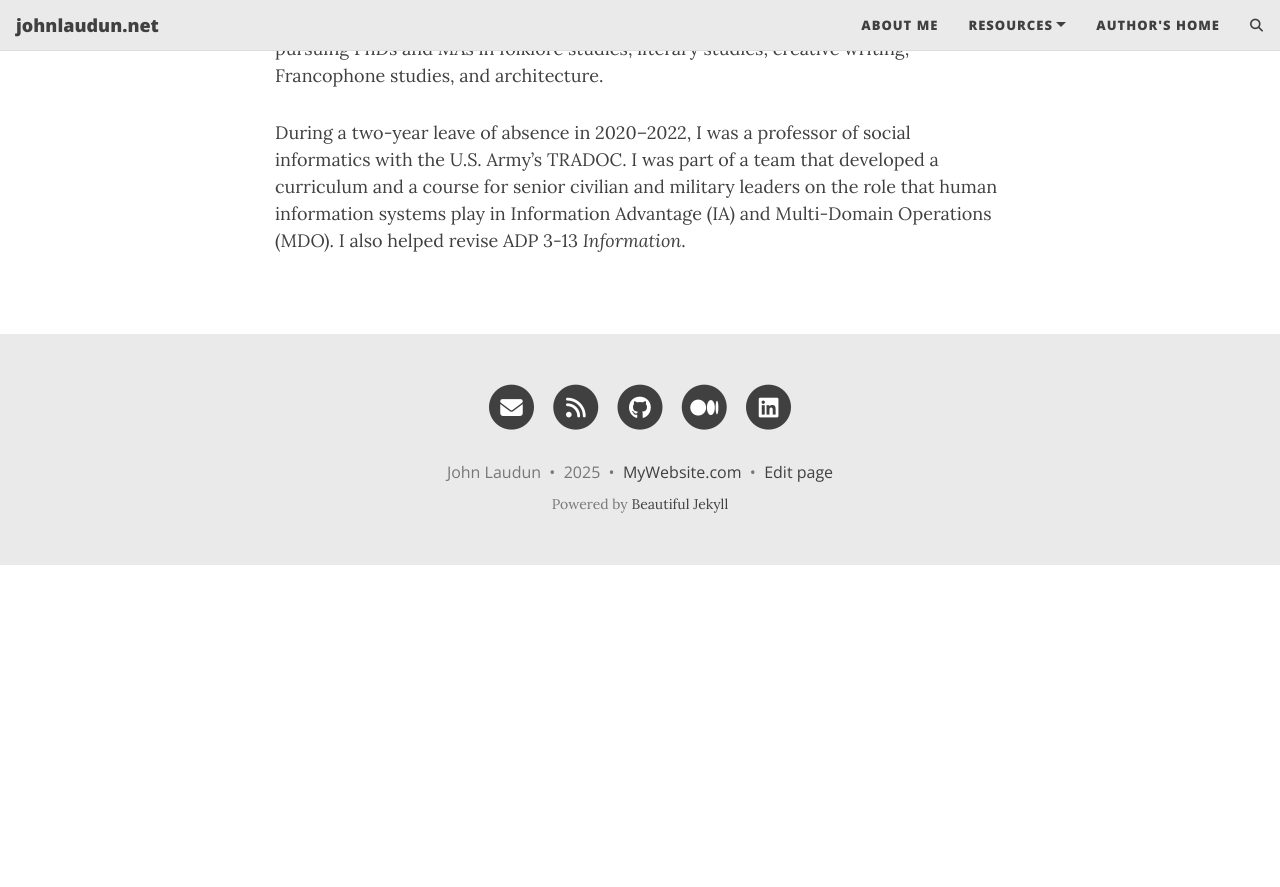
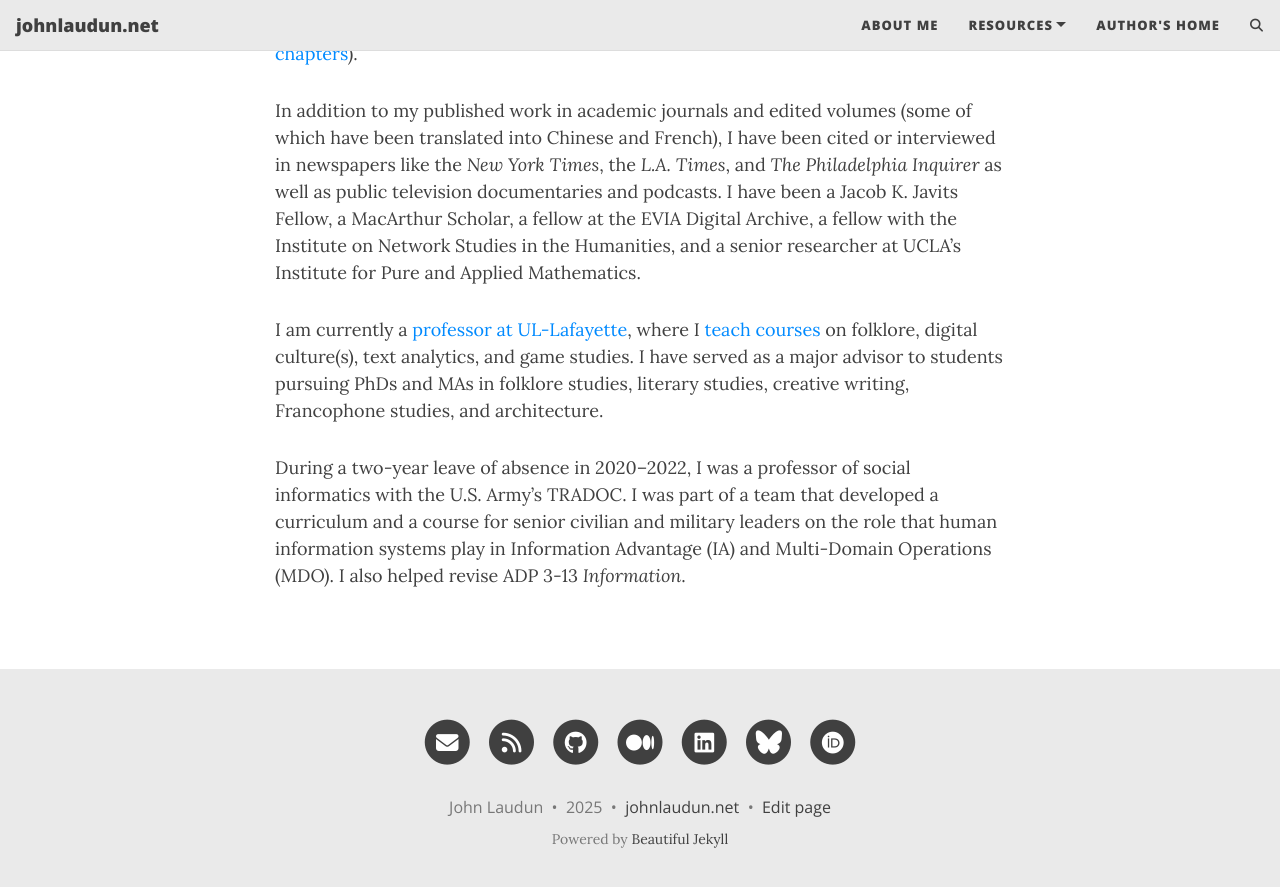
Before and after one commit to johnlaudun/jln, a Jekyll site: the page built from index.md, in a window 1280 px wide and 900 px high, scrolled down 916 px. Shown: the top 887 px of the window. Built offline with Jekyll 4.4.1, drawn with Linux system fonts in a browser that asks for light colours; comment, search, counter and statistics services are not loaded; before the commit the page ends 1481 px from its top, so only the background shows below that.

Commit message:
Adjusting to new CSS 1

```diff
--- a/_config.yml
+++ b/_config.yml
@@ -56,17 +56,17 @@
   email: "someone@example.com"
   rss: true  # toggles RSS link at bottom of page
   github: johnlaudun
-  # twitter: daattali
-  # patreon: DeanAttali
-  # youtube: "@daattali"
+  # twitter: johnlaudun
+  # patreon: johnlaudun
+  # youtube: "@johnlaudun"
   # whatsapp: 15551212
-  medium: yourname
+  medium: johnlaudun
 #  reddit: yourname or r/yoursubreddit
-  linkedin: daattali
+  linkedin: johnlaudun
 #  xing: yourname
-#  stackoverflow: "3943160/daattali"
-#  snapchat: deanat78
-#  instagram: deanat78
+#  stackoverflow: "users/12345678/yourname"
+#  snapchat: yourname
+#  instagram: yourname
 #  spotify: yourname
 #  telephone: +14159998888
 #  steam: deanat78
@@ -74,10 +74,10 @@
 #  yelp: yourname
 #  telegram: yourname
 #  calendly: yourname
-#  mastodon: instance.url/@username
-#  bluesky: laudun
-#  ORCID: your ORCID ID
-#  google-scholar: your google scholar
+  # mastodon: hcommons.social/@johnlaudun/
+  bluesky: laudun
+  ORCID: 0000-0002-7555-7562
+#  google-scholar: Zbvss7Sjr2sC
 #  discord: "invite_code" or "users/userid" or "invite/invite_code"
 #  kaggle: yourname
 #  hackerrank: yourname
@@ -96,21 +96,18 @@
 
 # Select which social network share links to show in posts
 share-links-active:
-  twitter: true
-  facebook: true
-  linkedin: true
-  vk: false
-  reddit: false
+  bluesky: true
+  linkedin: false
 
 # How to display the link to your website in the footer
 # Remove this if you don't want a link in the footer
-url-pretty: "MyWebsite.com"
+url-pretty: "johnlaudun.net"
 
 # Add the website title to the title of every page
 title-on-all-pages: true
 
 # Excerpt word length - Truncate the excerpt of each post on the feed page to the specified number of words
-excerpt_length: 50
+excerpt_length: 500
 
 # Whether or not to show an excerpt for every blog post in the feed page
 feed_show_excerpt: true
```
Also changed, not shown: assets/images/android-chrome-192x192.png (renamed from assets-BKP/images/android-chrome-192x192.png), assets/images/apple-touch-icon.png (renamed from assets-BKP/images/apple-touch-icon.png), assets/images/favicon-16x16.png (renamed from assets-BKP/images/favicon-16x16.png), assets/images/favicon-32x32.png (renamed from assets-BKP/images/favicon-32x32.png), assets/images/jlnet-dark.png (renamed from assets-BKP/images/jlnet-dark.png), assets/images/jlnet.png (renamed from assets-BKP/images/jlnet.png), assets/images/people-texts-ideas.png (renamed from assets-BKP/images/people-texts-ideas.png), assets/images/people-texts-networks.png (renamed from assets-BKP/images/people-texts-networks.png), assets/images/psi-2.jpeg (renamed from assets-BKP/images/psi-2.jpeg), assets/images/psi-3.jpg (renamed from assets-BKP/images/psi-3.jpg).
